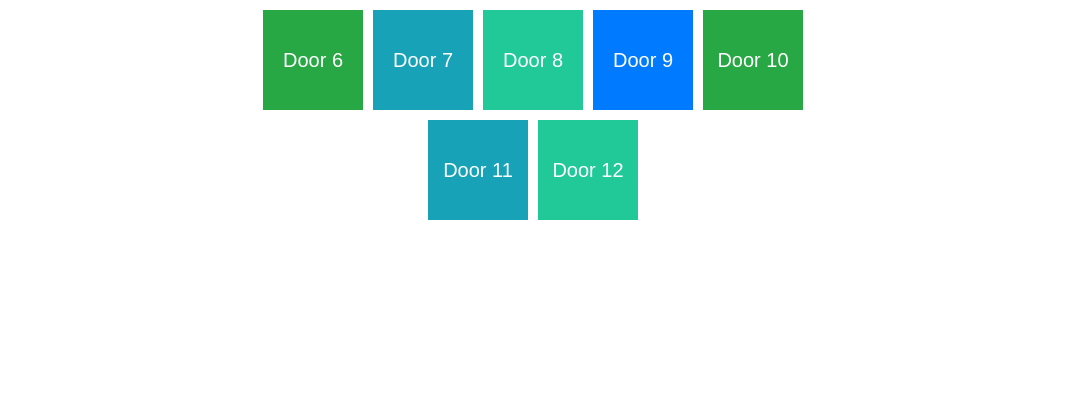
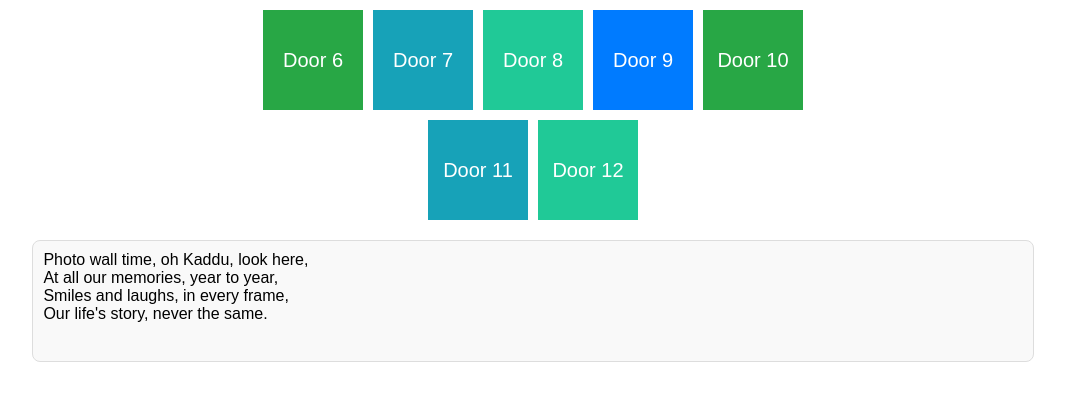
Before and after one commit to aakriti1kumar/AdventCalendarKG, a plain HTML site: page index.html in a window 1280 px wide. Both pictures are taken after a click on the button "Door 1". Shown: the part 193-594 px from the top of the page, without its empty margins (107-1172 px from the left). Drawn offline with Linux system fonts and the light colour scheme.

Commit message:
Update index.html

```diff
--- a/index.html
+++ b/index.html
@@ -60,6 +60,19 @@
         #door10 { background-color: #28a745; }
         #door11 { background-color: #17a2b8; }
         #door12 { background-color: #20c997; }
+
+
+        .poem-display {
+            margin-top: 20px;
+            padding: 10px;
+            border: 1px solid #ddd;
+            border-radius: 8px;
+            background-color: #f9f9f9;
+            min-height: 100px;
+            width: 80%;
+            margin: 20px auto;
+            text-align: left;
+        }
     </style>
 </head>
 <body>
@@ -81,9 +94,15 @@
         <button id="door11" class="door">Door 11</button>
         <button id="door12" class="door">Door 12</button>
     </div>
+
+     <div class="poem-display" id="poemDisplay"></div>
+
     <script>
+
         document.addEventListener('DOMContentLoaded', () => {
             const doors = document.querySelectorAll('.door');
+            const poemDisplay = document.getElementById('poemDisplay');
+
 
             const messages = {
                 door10: { text: "Hey Kaddu, here's a cocoa delight,\nWarm and sweet, it's just right,\nSip it slow, feel the heat,\nChocolatey goodness, an unbeatable treat!" },
@@ -105,9 +124,7 @@
                 door.addEventListener('click', () => {
                     const doorId = door.id;
                     const message = messages[doorId].text;
-                    const link = messages[doorId].link;
-                    alert(`${message} - Find out more at ${link}`);
-                    // You can replace the alert with a more sophisticated display method if you prefer
+                    poemDisplay.innerHTML = message.replace(/\n/g, '<br>'); // Replace newlines with HTML line breaks
                 });
             });
         });
```
